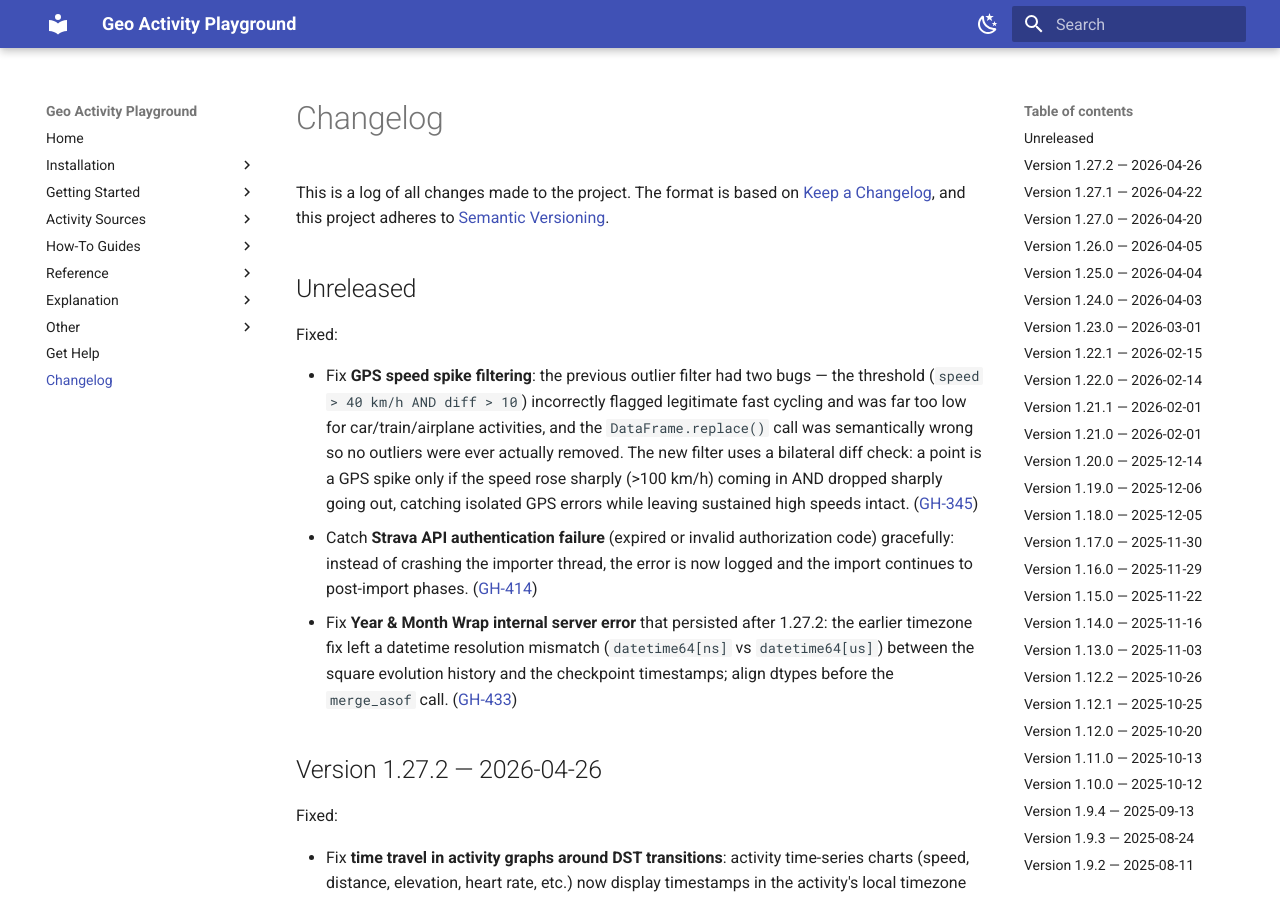
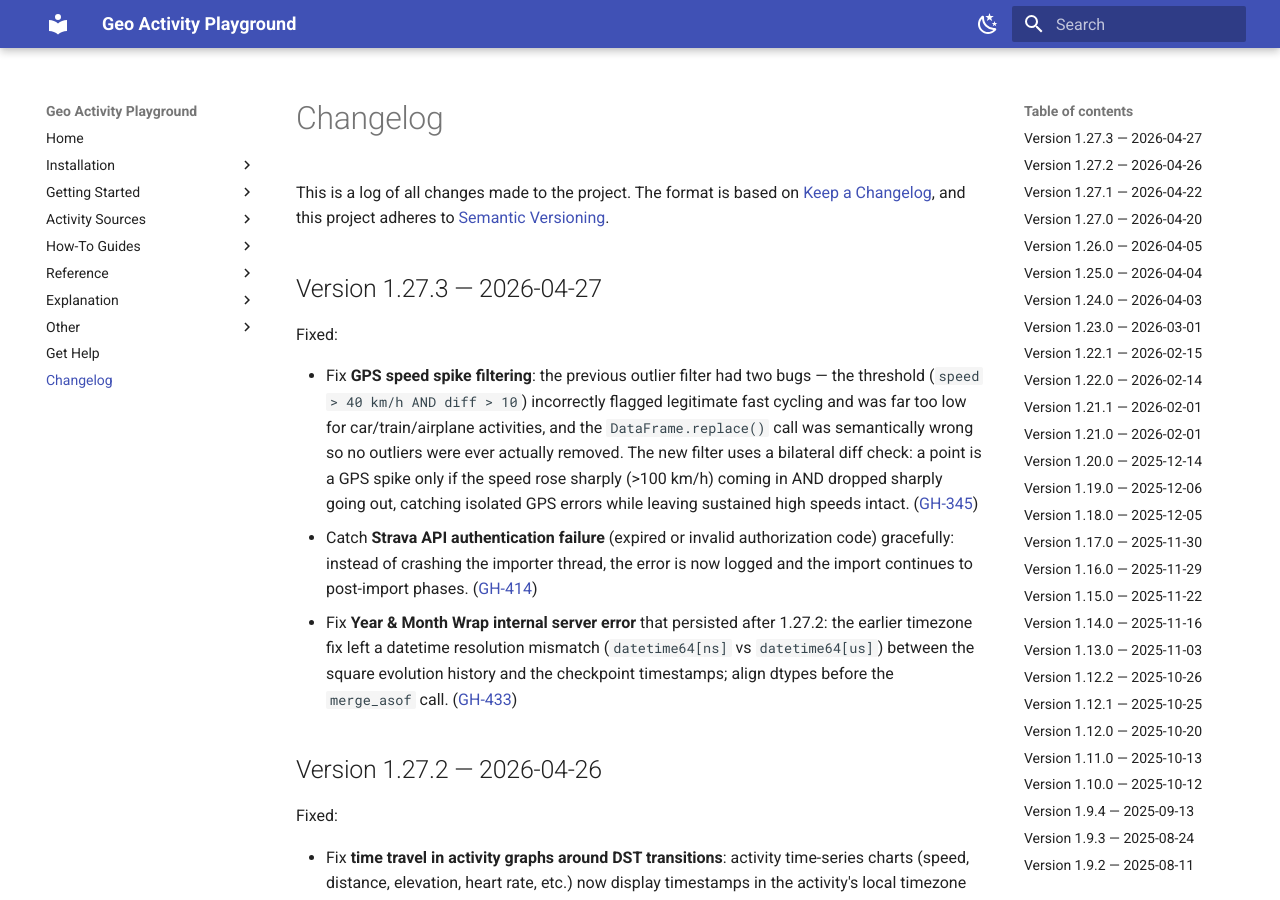
Before and after one commit to martin-ueding/geo-activity-playground, an MkDocs documentation site: the page built from docs/changelog.md, in a window 1280 px wide and 900 px high. Built offline with MkDocs 1.6.1 and Material for MkDocs 9.7.7, drawn with Linux system fonts in a browser that asks for light colours.

Commit message:
chore: bump version to 1.27.3

```diff
--- a/docs/changelog.md
+++ b/docs/changelog.md
@@ -15,7 +15,7 @@ Types of changes
 
 <!-- next version below this line -->
 
-## Unreleased
+## Version 1.27.3 — 2026-04-27
 
 Fixed:
 
--- a/pyproject.toml
+++ b/pyproject.toml
@@ -1,6 +1,6 @@
 [project]
 name = "geo-activity-playground"
-version = "1.27.2"
+version = "1.27.3"
 description = "Analysis of geo data activities like rides, runs or hikes."
 authors = [{ name = "Martin Ueding", email = "mu@martin-ueding.de" }]
 license = { text = "MIT" }
```
Also changed, not shown: 1 other file.
